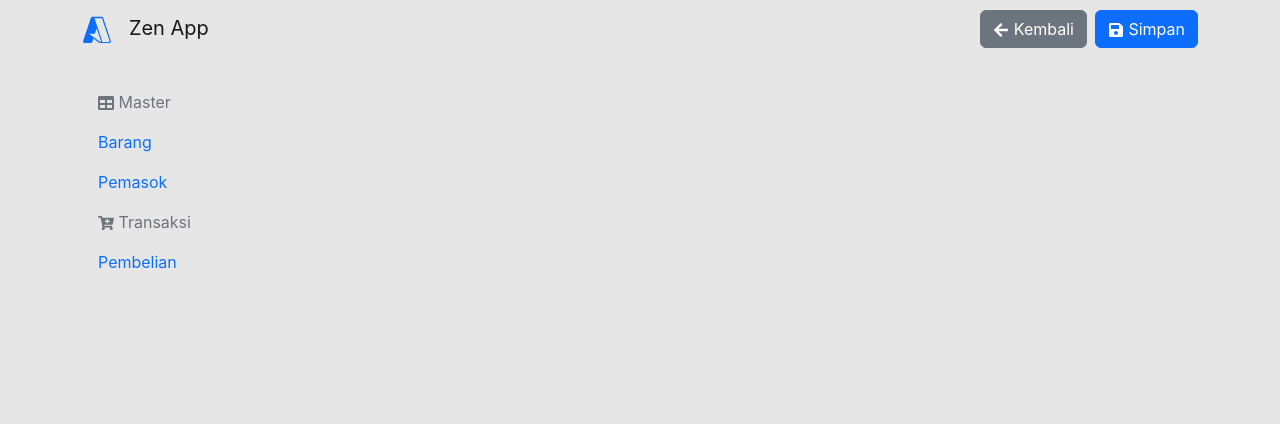
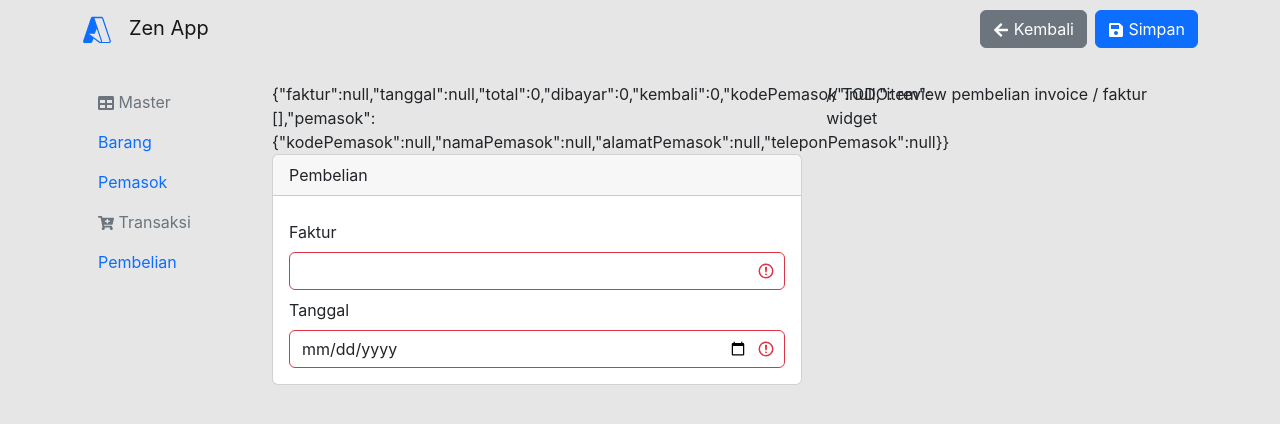
Before and after one commit to coderitma/react-pos, a React (Create React App) app: page /pembelian/add in a window 1280 px wide. Shown: the top 424 px of the page. Built offline with nearby package versions, Linux system fonts and the light colour scheme.

Commit message:
step 08/21

```diff
--- a/src/pages/pembelian/PembelianAddPage.js
+++ b/src/pages/pembelian/PembelianAddPage.js
@@ -3,7 +3,7 @@ import PembelianService from "../../services/PembelianService";
 import { useNavigate } from "react-router-dom";
 import NavigationWidget from "../../widgets/commons/NavigationWidget";
 import { FaArrowLeft, FaSave } from "react-icons/fa";
-import { Button } from "react-bootstrap";
+import { Button, Card, Col, Form, Row } from "react-bootstrap";
 
 const initPembelian = {
   faktur: null,
@@ -104,7 +104,39 @@ const PembelianAddPage = () => {
               <FaSave /> Simpan
             </Button>
           </>
-        }></NavigationWidget>
+        }>
+        <Row>
+          <Col md={7}>
+            {JSON.stringify(pembelian)}
+            <Card>
+              <Card.Header>Pembelian</Card.Header>
+              <Card.Body>
+                <Form.Group className="mt-2">
+                  <Form.Label>Faktur</Form.Label>
+                  <Form.Control
+                    name="faktur"
+                    type="text"
+                    isInvalid={!pembelian.faktur}
+                    value={pembelian.faktur || ""}
+                    onChange={handleInput}
+                  />
+                </Form.Group>
+                <Form.Group className="mt-2">
+                  <Form.Label>Tanggal</Form.Label>
+                  <Form.Control
+                    name="tanggal"
+                    type="date"
+                    isInvalid={!pembelian.tanggal}
+                    value={pembelian.tanggal || ""}
+                    onChange={handleInput}
+                  />
+                </Form.Group>
+              </Card.Body>
+            </Card>
+          </Col>
+          <Col md={5}>// TODO: review pembelian invoice / faktur widget</Col>
+        </Row>
+      </NavigationWidget>
     </>
   );
 };
```
